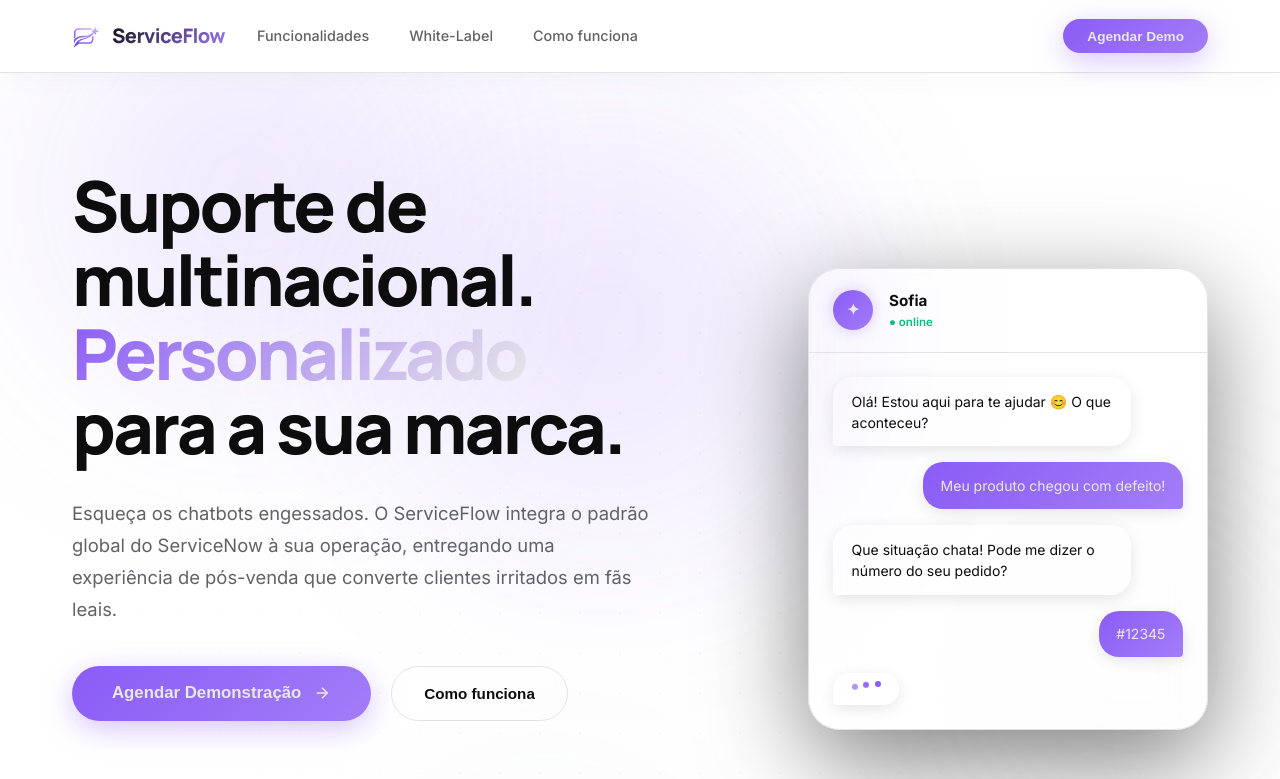
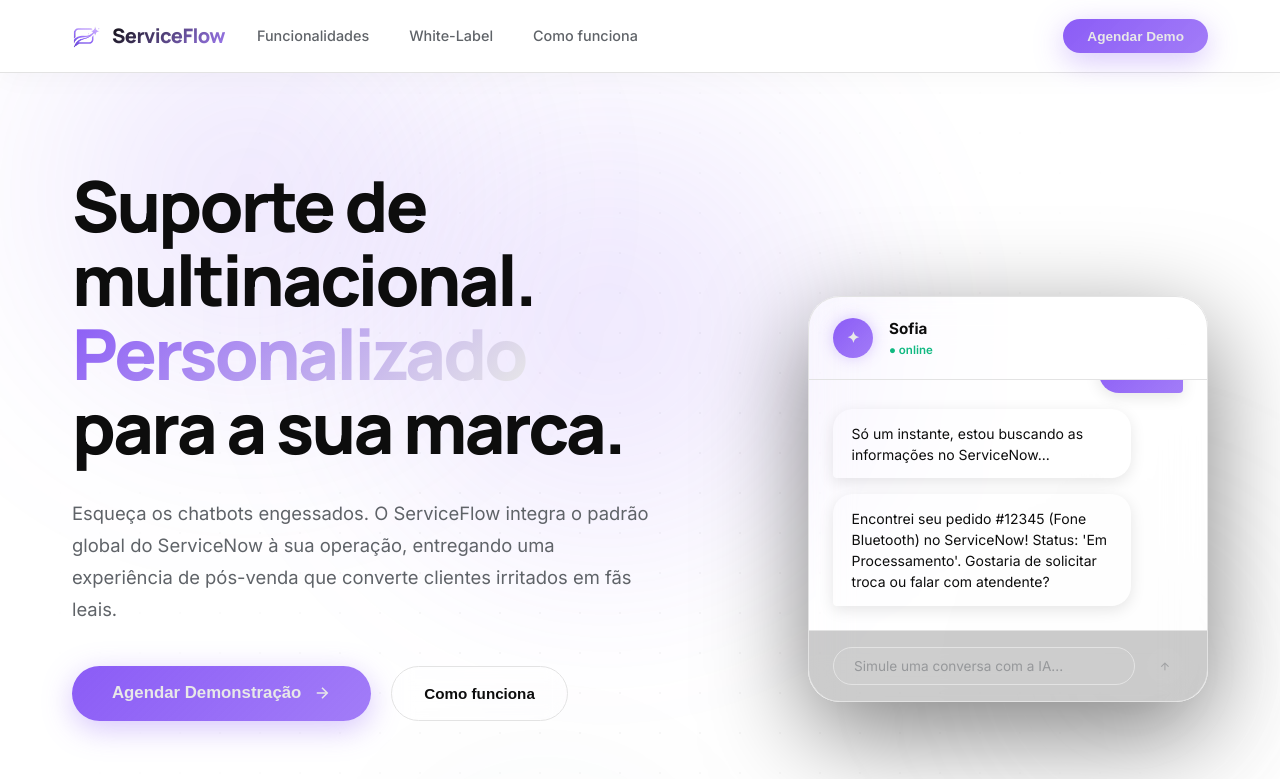
Before and after one commit to ThiagoVenturaV/serviceflow, a React (Vite) app: page / in a window 1280 px wide. Shown: the top 779 px of the page. Built offline with nearby package versions, Linux system fonts and the light colour scheme.

Commit message:
design: remove horizontal section separator lines and make hero chat and bento grid interactive

```diff
--- a/src/pages/LandingPage.css
+++ b/src/pages/LandingPage.css
@@ -374,6 +374,9 @@
   display: flex;
   flex-direction: column;
   gap: 1rem;
+  max-height: 250px;
+  overflow-y: auto;
+  scroll-behavior: smooth;
 }
 
 .preview-msg {
@@ -470,8 +473,8 @@
 .features-section {
   padding: 8rem 0;
   background: var(--surface-container-low);
-  border-top: 1px solid var(--outline-variant);
-  border-bottom: 1px solid var(--outline-variant);
+  border-top: none;
+  border-bottom: none;
 }
 
 /* Bento Grid Layout styling */
@@ -833,7 +836,7 @@
 .proof-section {
   padding: 8rem 0;
   background: var(--surface-container-low);
-  border-bottom: 1px solid var(--outline-variant);
+  border-bottom: none;
 }
 
 .proof-stats {
@@ -1269,8 +1272,8 @@
 .howto-section {
   padding: 8rem 0;
   background: var(--surface-container-low);
-  border-top: 1px solid var(--outline-variant);
-  border-bottom: 1px solid var(--outline-variant);
+  border-top: none;
+  border-bottom: none;
 }
 
 .steps-track {
@@ -1451,8 +1454,8 @@
 .faq-section {
   padding: 8rem 0;
   background: var(--surface-container-low);
-  border-top: 1px solid var(--outline-variant);
-  border-bottom: 1px solid var(--outline-variant);
+  border-top: none;
+  border-bottom: none;
 }
 
 .faq-list {
@@ -1615,7 +1618,7 @@
 .landing-footer {
   padding: 3rem 0;
   background: var(--surface-container-low);
-  border-top: 1px solid var(--outline-variant);
+  border-top: none;
 }
 
 .footer-inner {
@@ -1860,3 +1863,117 @@
   0%, 100% { opacity: 0.08; transform: translate(-50%, -50%) scale(1.1); }
   50% { opacity: 0.15; transform: translate(-50%, -50%) scale(0.95); }
 }
+
+/* ── Interactive Chat Preview input area ── */
+.preview-input-form {
+  display: flex;
+  align-items: center;
+  gap: 0.75rem;
+  padding: 1rem 1.5rem;
+  background: rgba(0, 0, 0, 0.2);
+  border-top: 1px solid var(--outline-variant);
+}
+
+.preview-input {
+  flex: 1;
+  background: rgba(255, 255, 255, 0.03);
+  border: 1px solid var(--outline-variant);
+  border-radius: 9999px;
+  padding: 0.625rem 1.25rem;
+  font-family: var(--font-body);
+  font-size: 0.85rem;
+  color: var(--on-surface);
+  outline: none;
+  transition: all 0.3s cubic-bezier(0.16, 1, 0.3, 1);
+}
+
+.preview-input:focus {
+  border-color: rgba(var(--primary-rgb), 0.4);
+  background: rgba(255, 255, 255, 0.06);
+  box-shadow: 0 0 10px rgba(var(--primary-rgb), 0.15);
+}
+
+.preview-input::placeholder {
+  color: var(--on-surface-variant);
+  opacity: 0.5;
+}
+
+.preview-send-btn {
+  width: 2.25rem;
+  height: 2.25rem;
+  border-radius: 50%;
+  background: var(--primary);
+  color: var(--on-primary);
+  border: none;
+  display: flex;
+  align-items: center;
+  justify-content: center;
+  cursor: pointer;
+  transition: all 0.3s cubic-bezier(0.16, 1, 0.3, 1);
+}
+
+.preview-send-btn:hover:not(:disabled) {
+  transform: scale(1.08);
+  box-shadow: 0 0 15px rgba(var(--primary-rgb), 0.4);
+}
+
+.preview-send-btn:disabled {
+  opacity: 0.4;
+  cursor: not-allowed;
+  background: rgba(255, 255, 255, 0.05);
+  color: var(--on-surface-variant);
+}
+
+/* ── Premium Toast Notification ── */
+.premium-toast {
+  position: fixed;
+  top: 2rem;
+  right: 2rem;
+  z-index: 1000;
+  display: flex;
+  align-items: center;
+  gap: 0.75rem;
+  padding: 1rem 1.5rem;
+  background: rgba(13, 13, 13, 0.85);
+  backdrop-filter: blur(24px);
+  border: 1px solid rgba(var(--primary-rgb), 0.35);
+  border-radius: 1.25rem;
+  box-shadow: 0 20px 40px rgba(0, 0, 0, 0.5), inset 0 1px 0 rgba(255, 255, 255, 0.1);
+  color: var(--on-surface);
+  font-family: var(--font-body);
+  font-size: 0.9rem;
+  font-weight: 500;
+  animation: toast-slide-in 0.4s cubic-bezier(0.16, 1, 0.3, 1);
+}
+
+@keyframes toast-slide-in {
+  from {
+    transform: translateY(-20px) scale(0.95);
+    opacity: 0;
+  }
+  to {
+    transform: translateY(0) scale(1);
+    opacity: 1;
+  }
+}
+
+.toast-icon {
+  color: var(--primary);
+  font-size: 1.35rem !important;
+}
+
+.toast-close {
+  background: transparent;
+  border: none;
+  color: var(--on-surface-variant);
+  font-size: 1.35rem;
+  cursor: pointer;
+  padding: 0;
+  margin-left: 0.75rem;
+  line-height: 1;
+  transition: color 0.2s;
+}
+
+.toast-close:hover {
+  color: var(--on-surface);
+}
--- a/src/pages/LandingPage.jsx
+++ b/src/pages/LandingPage.jsx
@@ -82,6 +82,79 @@
   const colorInputRef = useRef(null);
   const secondaryInputRef = useRef(null);
   const nameInputRef = useRef(null);
+
+  // Interactive Chat Preview states
+  const [previewMsgs, setPreviewMsgs] = useState([
+    { sender: 'assistant', text: 'Olá! Estou aqui para te ajudar 😊 O que aconteceu?' },
+    { sender: 'user', text: 'Meu produto chegou com defeito!' },
+    { sender: 'assistant', text: 'Que situação chata! Pode me dizer o número do seu pedido?' },
+    { sender: 'user', text: '#12345' },
+    { sender: 'assistant', text: 'Só um instante, estou buscando as informações no ServiceNow...' }
+  ]);
+  const [previewInput, setPreviewInput] = useState('');
+  const [isPreviewTyping, setIsPreviewTyping] = useState(false);
+  const [toast, setToast] = useState(null);
+
+  const previewInputRef = useRef(null);
+  const previewMsgsRef = useRef(null);
+
+  const showToast = (message) => {
+    setToast(message);
+  };
+
+  // Toast Auto-Dismiss
+  useEffect(() => {
+    if (toast) {
+      const timer = setTimeout(() => setToast(null), 4000);
+      return () => clearTimeout(timer);
+    }
+  }, [toast]);
+
+  // Initial Chat Simulation
+  useEffect(() => {
+    setIsPreviewTyping(true);
+    const timer = setTimeout(() => {
+      setIsPreviewTyping(false);
+      setPreviewMsgs(prev => [
+        ...prev,
+        { sender: 'assistant', text: `Encontrei seu pedido #12345 (Fone Bluetooth) no ServiceNow! Status: 'Em Processamento'. Gostaria de solicitar troca ou falar com atendente?` }
+      ]);
+    }, 2000);
+    return () => clearTimeout(timer);
+  }, []);
+
+  // Auto scroll messages
+  useEffect(() => {
+    if (previewMsgsRef.current) {
+      previewMsgsRef.current.scrollTop = previewMsgsRef.current.scrollHeight;
+    }
+  }, [previewMsgs, isPreviewTyping]);
+
+  const handlePreviewSubmit = (e) => {
+    e.preventDefault();
+    if (!previewInput.trim() || isPreviewTyping) return;
+
+    const userText = previewInput.trim();
+    setPreviewMsgs(prev => [...prev, { sender: 'user', text: userText }]);
+    setPreviewInput('');
+    setIsPreviewTyping(true);
+
+    setTimeout(() => {
+      setIsPreviewTyping(false);
+      let reply = '';
+      const textLower = userText.toLowerCase();
+
+      if (textLower.includes('troca') || textLower.includes('devol') || textLower.includes('cancel')) {
+        reply = `Perfeito! Abri a solicitação de troca/devolução para o pedido #12345 no ServiceNow. O protocolo é SF-99882. Vou notificar seu e-mail assim que for aprovado.`;
+      } else if (textLower.includes('atendente') || textLower.includes('humano') || textLower.includes('falar com')) {
+        reply = `Sem problemas! Estou transferindo você para o suporte humano agora. Um agente estará com você em instantes.`;
+      } else {
+        reply = `Entendido! Eu sou a ${brand.aiName}, sua IA de suporte da ${CONFIG.brand.name}. Posso abrir tickets no ServiceNow, verificar status ou tirar dúvidas!`;
+      }
+
+      setPreviewMsgs(prev => [...prev, { sender: 'assistant', text: reply }]);
+    }, 1500);
+  };
 
   // ── Inject CSS variables and toggle theme classes on state change ──────────────────────────────────
   useEffect(() => {
@@ -355,7 +428,7 @@
       </nav>
 
       {/* Hero */}
-      <section className="hero-section">
+      <section id="hero" className="hero-section">
         <div className="hero-grid-bg" />
         <div className="hero-glow" />
         {/* Animated orbs - decorative, pointer-events:none */}
@@ -400,19 +473,33 @@
                   <div className="preview-status">● online</div>
                 </div>
               </div>
-              <div className="preview-messages">
-                <div className="preview-msg assistant">
-                  Olá! Estou aqui para te ajudar 😊 O que aconteceu?
-                </div>
-                <div className="preview-msg user">Meu produto chegou com defeito!</div>
-                <div className="preview-msg assistant">
-                  Que situação chata! Pode me dizer o número do seu pedido?
-                </div>
-                <div className="preview-msg user">#12345</div>
-                <div className="preview-msg assistant typing-preview">
-                  <span /><span /><span />
-                </div>
+              <div className="preview-messages" ref={previewMsgsRef}>
+                {previewMsgs.map((msg, idx) => (
+                  <div key={idx} className={`preview-msg ${msg.sender}`}>
+                    {msg.text}
+                  </div>
+                ))}
+                {isPreviewTyping && (
+                  <div className="preview-msg assistant typing-preview">
+                    <span /><span /><span />
+                  </div>
+                )}
               </div>
+              <form onSubmit={handlePreviewSubmit} className="preview-input-form">
+                <input
+                  ref={previewInputRef}
+                  type="text"
+                  value={previewInput}
+                  onChange={(e) => setPreviewInput(e.target.value)}
+                  placeholder="Simule uma conversa com a IA..."
+                  className="preview-input"
+                  disabled={isPreviewTyping}
+                  aria-label="Simular conversa"
+                />
+                <button type="submit" className="preview-send-btn" disabled={isPreviewTyping || !previewInput.trim()} aria-label="Enviar mensagem simulada">
+                  <span className="material-symbols-outlined" style={{ fontSize: 'inherit' }}>arrow_upward</span>
+                </button>
+              </form>
             </div>
           </div>
         </div>{/* end .hero-inner */}
@@ -475,7 +562,26 @@
           </p>
           <div className="features-grid">
             {features.map((f, i) => (
-              <div key={i} className={`feature-card feature-card-${i}`}>
+              <div
+                key={i}
+                className={`feature-card feature-card-${i}`}
+                style={{ cursor: 'pointer' }}
+                onClick={() => {
+                  if (i === 0) {
+                    document.getElementById('hero').scrollIntoView({ behavior: 'smooth' });
+                    if (previewInputRef.current) previewInputRef.current.focus();
+                    showToast("Use o chat interativo no topo para testar a IA em tempo real!");
+                  } else if (i === 1) {
+                    document.getElementById('how-it-works').scrollIntoView({ behavior: 'smooth' });
+                    showToast("O ServiceFlow se comunica de forma nativa com as APIs do ServiceNow.");
+                  } else if (i === 2) {
+                    document.getElementById('about').scrollIntoView({ behavior: 'smooth' });
+                    showToast("Role até o painel abaixo para customizar as cores e nome da IA.");
+                  } else if (i === 3) {
+                    showToast("✦ Arquitetura segura em conformidade com a LGPD e criptografia ativa.");
+                  }
+                }}
+              >
                 <div className="feature-card-content">
                   <div className="feature-icon">
                     <span className="material-symbols-outlined" style={{ fontSize: 'inherit' }}>{f.icon}</span>
@@ -878,6 +984,17 @@
           <p className="footer-copy">© 2026 {CONFIG.brand.name}. Todos os direitos reservados.</p>
         </div>
       </footer>
+
+      {/* Premium Toast Notification */}
+      {toast && (
+        <div className="premium-toast">
+          <span className="material-symbols-outlined toast-icon">info</span>
+          <span className="toast-text">{toast}</span>
+          <button className="toast-close" onClick={() => setToast(null)} aria-label="Fechar notificação">
+            &times;
+          </button>
+        </div>
+      )}
     </div>
   );
 }
```
